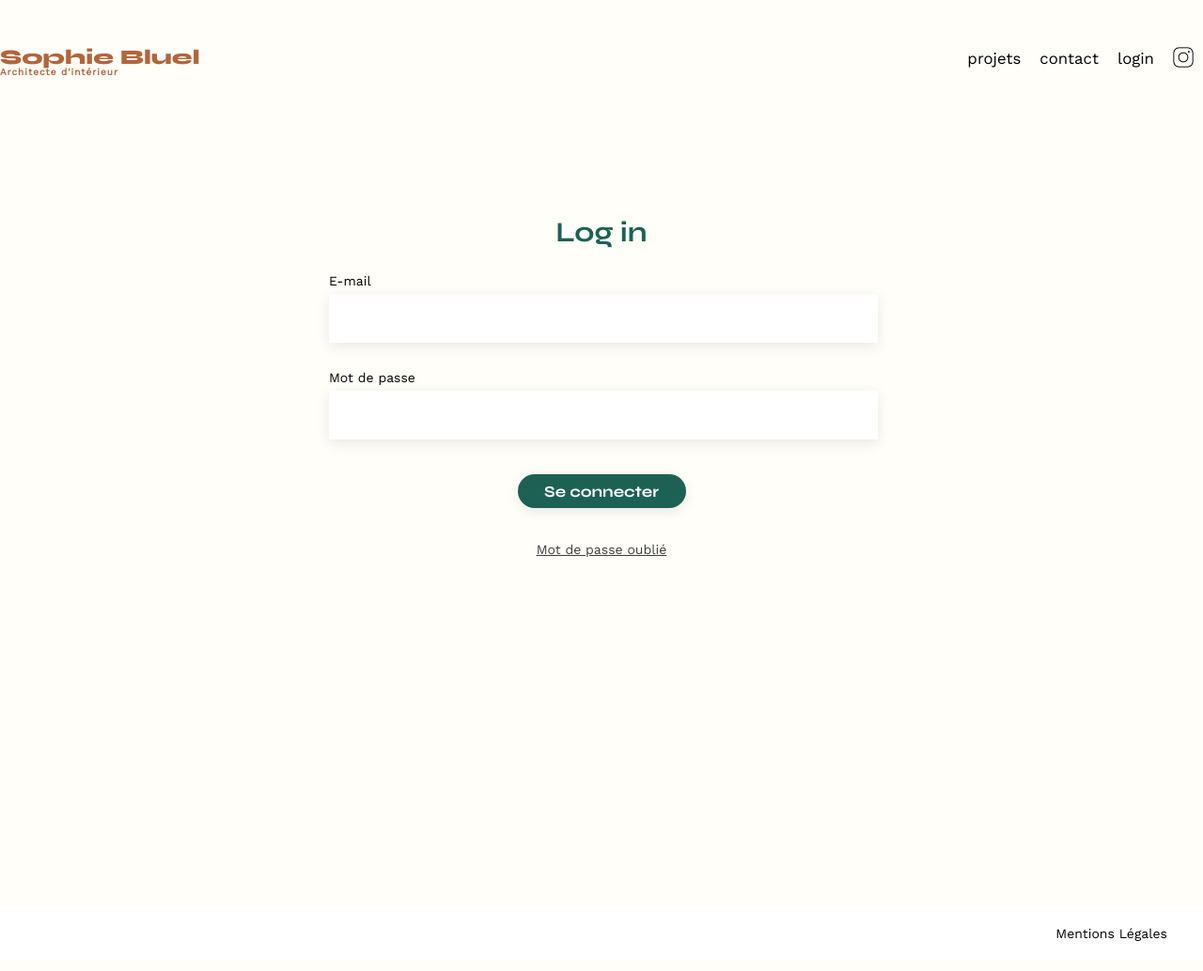
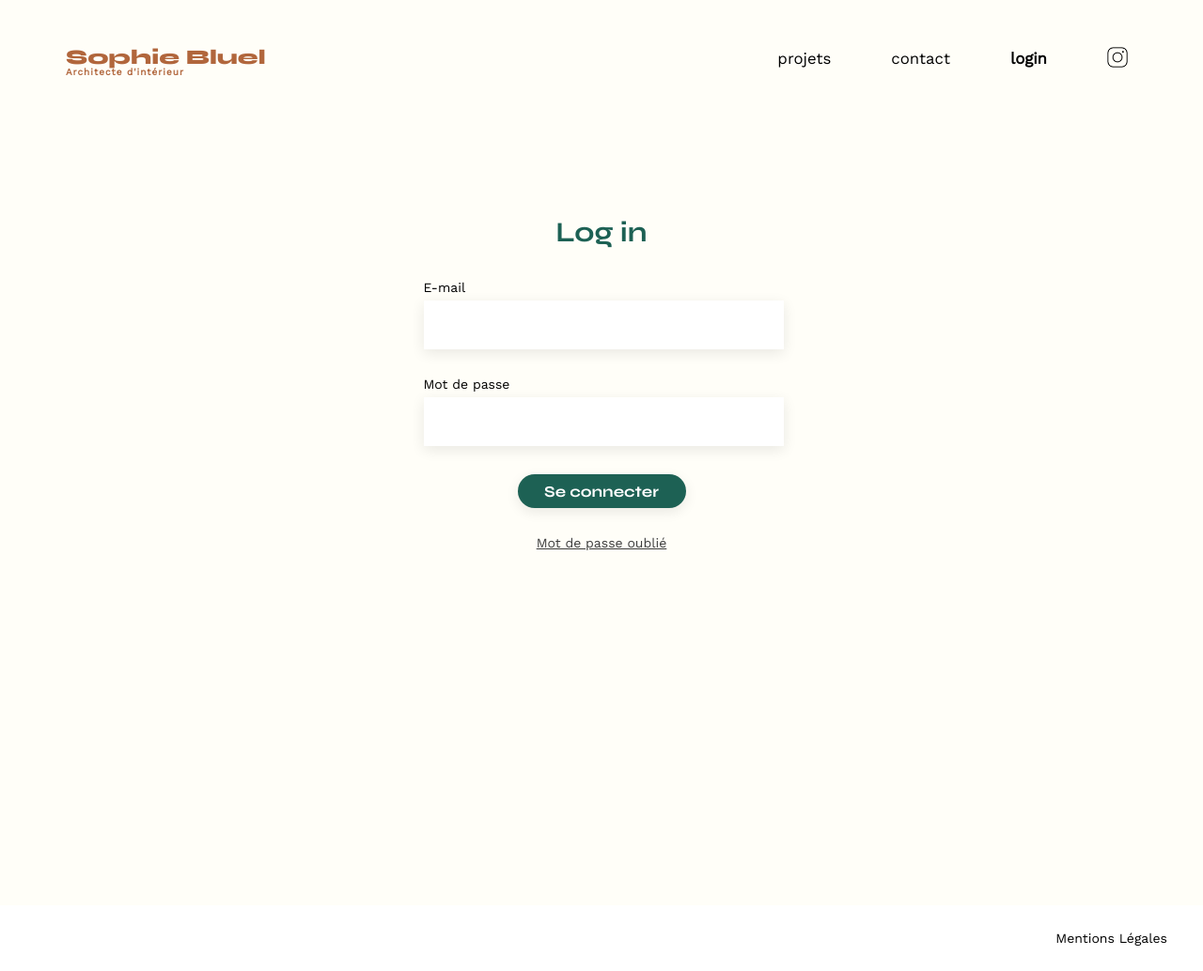
Before and after one commit to HanhNG64/Portfolio-architecte-sophie-bluel, a plain HTML site: page FrontEnd/login.html in a window 1280 px wide. Shown: the whole page at 94% size. Drawn offline with nearby package versions, Linux system fonts and the light colour scheme.

Commit message:
correction CSS login et page d'accueil

```diff
--- a/FrontEnd/assets/login.css
+++ b/FrontEnd/assets/login.css
@@ -39,26 +39,23 @@ body {
 	--main-color: #1D6154;
 	--white-color : #FFF;
 	--black-color : #000;
+	--btn-bg-color : #0E2F28;
 }
 
 body {
+    margin: auto;
+    font-family: 'Work Sans';
+    font-size: 14px;
 	background-color: var(--bg-color);
-	font-family: 'Work Sans' ;
-	font-size: 14px;
-  max-height: 1024px;
-}
-
-.main-container {
-	max-width: 1440px;
-	margin:auto;
 }
 
 /******* HEADER *******/
 
 header {
+	max-width: 1140px;
     display: flex;
     justify-content: space-between;
-	margin: 50px 0;
+    margin: 50px auto;
 }
 
 header a {
@@ -93,6 +90,7 @@ nav ul {
 	display: flex;
 	align-items: center;
 	list-style-type: none;
+	gap: 44px;
 }
 
 nav li {
@@ -100,15 +98,16 @@ nav li {
 	font-size: 1.2em;
 }
 
-li:hover {
-	color: #B1663C;
+.login {
+	font-weight: 600;
 }
 
-/******* CONTACT *******/
+/******* Login *******/
 
 #login {
-	width: 50%;
-	margin: auto;
+	position: relative;
+	margin: 150px auto;
+	width: 379px;
 }
 
 #login > * {
@@ -119,18 +118,17 @@ li:hover {
 	color: #1D6154;
 	font-family: Syne;
 	font-size: 30px;
-  padding-top: 100px;
+	margin-bottom: 37px;
 }
 
 #login form {
 	text-align: left;
-	margin: 30px;
 	display: flex;
 	flex-direction: column;
 }
 
 #login input {
-  width: 100%;
+	width: 379px;
 	height: 50px;
 	font-size: 1.2em;
 	border: none;
@@ -150,12 +148,16 @@ li:hover {
 #login input[type="submit"]{
 	width: 179px;
 	height: 36px;
+	align-self: center;
 	font-family: 'Syne';
 	text-align: center;
 	border-radius: 60px ;
-  margin : 7px auto 37px auto ;
 	color:var(--white-color);;
 	background-color: var(--main-color);
+}
+
+#login input[type="submit"]:hover {
+	background-color: var(--btn-bg-color);
 }
 
 #login p {
@@ -181,24 +183,27 @@ li:hover {
 /******* FOOTER *******/
 
 footer {
+	width: 100%;
 	position: absolute;
 	top: 964px;
-	display: flex;
-	justify-content: end;
-	width: 100%;
-	height: 60px;
-	background-color:  var(--white-color);
+	background-color: var(--white-color);
 }
 
 footer nav {
 	display: flex;
-  justify-self: center;
+  	justify-self: end;
+	align-items: end;
 }
 
 footer nav ul {
 	display: flex;
 	justify-content: flex-end;
 	margin: 2em;
+	width: 100%;
+}
+
+li:hover {
+	color: #B1663C;
 }
 
 footer nav ul li {
--- a/FrontEnd/assets/style.css
+++ b/FrontEnd/assets/style.css
@@ -53,17 +53,14 @@ table {
 	--main-color: #1D6154;
 	--white-color : #FFF;
 	--black-color : #000;
+	--btn-bg-color : #0E2F28;
 }
 
 body {
+	margin: auto;
+    font-family: 'Work Sans';
+    font-size: 14px;
 	background-color: var(--bg-color);
-	font-family: 'Work Sans' ;
-	font-size: 14px;
-}
-
-.main-container {
-	max-width: 1140px;
-	margin:auto;
 }
 
 /******* HEADER *******/
@@ -87,9 +84,9 @@ body {
 }
 
 header {
-	display: flex;
-	justify-content: space-between;
-	margin: 50px 0;
+	max-width: 1140px;
+    display: flex;
+    justify-content: space-between;
 }
 
 header a {
@@ -120,6 +117,7 @@ nav ul {
 	display: flex;
 	align-items: center;
 	list-style-type: none;
+	gap: 44px;
 }
 
 nav li {
@@ -134,7 +132,8 @@ a:hover {
 /******* MAIN *******/
 
 main {
-	margin: 0 95px 0 95px;
+	max-width: 950px;
+	margin: 0 auto;
 }
 
 section {
@@ -261,7 +260,7 @@ h2{
 .delete-modal-wrapper {
 	position: absolute;
 	overflow: auto;
-	top: 601px;
+	top: 19%;
 	width: 630px;
 	height: 688px;
 	border-radius: 10px;
@@ -336,15 +335,15 @@ hr {
 	width: 237px;
 	height: 36px;
 	border-radius: 60px;
-	border-color: var(--main-color);
 	font-family: "Syne";
-	border: 1px solid var(--main-color);
+	border: 1px solid ;
 	padding: 10px 49px;
+	color:  var(--white-color);
+	background-color: var(--main-color);
 }
 
 .btn-add:hover {
-	background-color: var(--main-color);
-	color:  var(--white-color);
+	background-color: var(--btn-bg-color);
 }
 
 /************ Add modal********/
@@ -363,7 +362,7 @@ hr {
 .add-modal-wrapper {
 	position: absolute;
 	overflow: auto;
-	top: 601px;
+	top: 19%;
 	width: 630px;
 	height: 670px;
 	display: flex;
@@ -424,11 +423,16 @@ hr {
 	width: 173px;
 	height: 36px;
 	font-size: 14px;
-	font-weight: 500px;
+	font-weight: 700;
 	cursor: pointer;
 	border-radius: 50px;
 	color: #306685;
 	background-color: #CBD6DC;
+}
+
+.preview-input .file-label:hover {
+	color: #cbd6dc;
+	background-color: var(--btn-bg-color);
 }
 
 .preview-input input {
@@ -471,29 +475,34 @@ hr {
 	color: var(--white-color);
 }
 
-.btn-validate:enabled {
+.btn-validate:enabled{
 	background-color: var(--main-color);
 	color: var(--white-color);
 }
 
+.btn-validate:hover:enabled {
+	background-color: var(--btn-bg-color);
+}
+
 /******* FOOTER *******/
 
+
 footer {
-	display: flex;
-	justify-content: end;
 	width: 100%;
-	height: 60px;
-	background-color:  var(--white-color);
+	background-color: var(--white-color);
 }
 
 footer nav {
 	display: flex;
+  	justify-self: end;
+	align-items: end;
 }
 
 footer nav ul {
 	display: flex;
 	justify-content: flex-end;
-	margin: 2em
+	margin: 2em;
+	width: 100%;
 }
 
 footer nav ul li {
@@ -552,3 +561,7 @@ input[type="submit"]{
 	text-align: center;
 	border-radius: 60px ;
 }
+
+input[type="submit"]:hover {
+	background-color: var(--btn-bg-color);
+}
--- a/FrontEnd/login.html
+++ b/FrontEnd/login.html
@@ -16,14 +16,12 @@
   </head>
 
   <body>
-
-    <div class="main-container">
       <header>
         <h1>Sophie Bluel<span>Architecte d'intérieur</span></h1>
         <nav>
 					<ul>
-						<li><a href="#portfolio">projets</a></li>
-						<li><a href="#contact">contact</a></li>
+						<li><a href="./index.html">projets</a></li>
+						<li><a href="./index.html">contact</a></li>
 						<li class="login"><a href="./login.html">login</a></li>
 						<li><img src="./assets/icons/instagram.png" alt="Instagram"></li>
 					</ul>
@@ -43,7 +41,6 @@
           </form>
         </section>
       </main>
-    </div>
 
       <footer>
         <nav>
```
Also changed, not shown: FrontEnd/JS/work.js (+21 -2 lines), FrontEnd/index.html (+3 -3 lines). Lines whose indentation alone changed are shown as unchanged.
